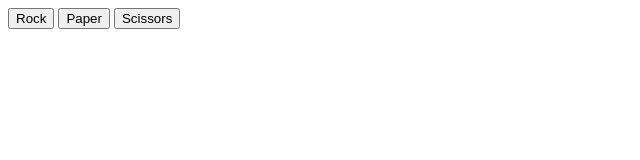
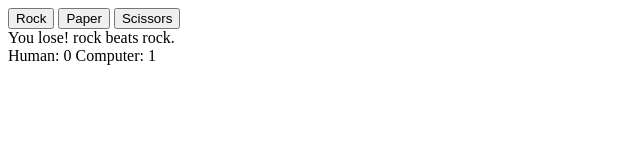
Before and after one commit to jkaps9/rock-paper-scissors, a plain HTML site: page index.html in a window 1280 px wide. Both pictures are taken after a click on the button "Rock". Shown: the whole page, without its empty margins (0-640 px from the left). Drawn offline with Linux system fonts and the light colour scheme.

Commit message:
Add ability to show round result and score on page

```diff
--- a/index.html
+++ b/index.html
@@ -12,8 +12,8 @@
     <button id="rock">Rock</button>
     <button id="paper">Paper</button>
     <button id="scissors">Scissors</button>
-    <div class="results"></div>
-    <div class="score"></div>
+    <div id="results"></div>
+    <div id="score"></div>
 </body>
 
 </html>
--- a/javascript.js
+++ b/javascript.js
@@ -46,20 +46,23 @@ function playRound(humanChoice, computerChoice) {
 
     if (humanWins) {
         humanScore++
-        console.log(`You win! ${humanChoice} beats ${computerChoice}.`)
+        resultsDiv.textContent = `You win! ${humanChoice} beats ${computerChoice}.`
     } else {
         computerScore++
-        console.log(`You lose! ${computerChoice} beats ${humanChoice}.`)
+        resultsDiv.textContent = `You lose! ${computerChoice} beats ${humanChoice}.`
     }
 
 
-    console.log(`Human: ${humanScore} Computer: ${computerScore}`)
+    scoreDiv.textContent = `Human: ${humanScore} Computer: ${computerScore}`
 }
 
 
 //initialize the score variables
 let humanScore = 0
 let computerScore = 0
+
+const resultsDiv = document.querySelector("#results")
+const scoreDiv = document.querySelector("#score")
 
 // buttons is a node list. It looks and acts much like an array.
 const buttons = document.querySelectorAll("button");
```
